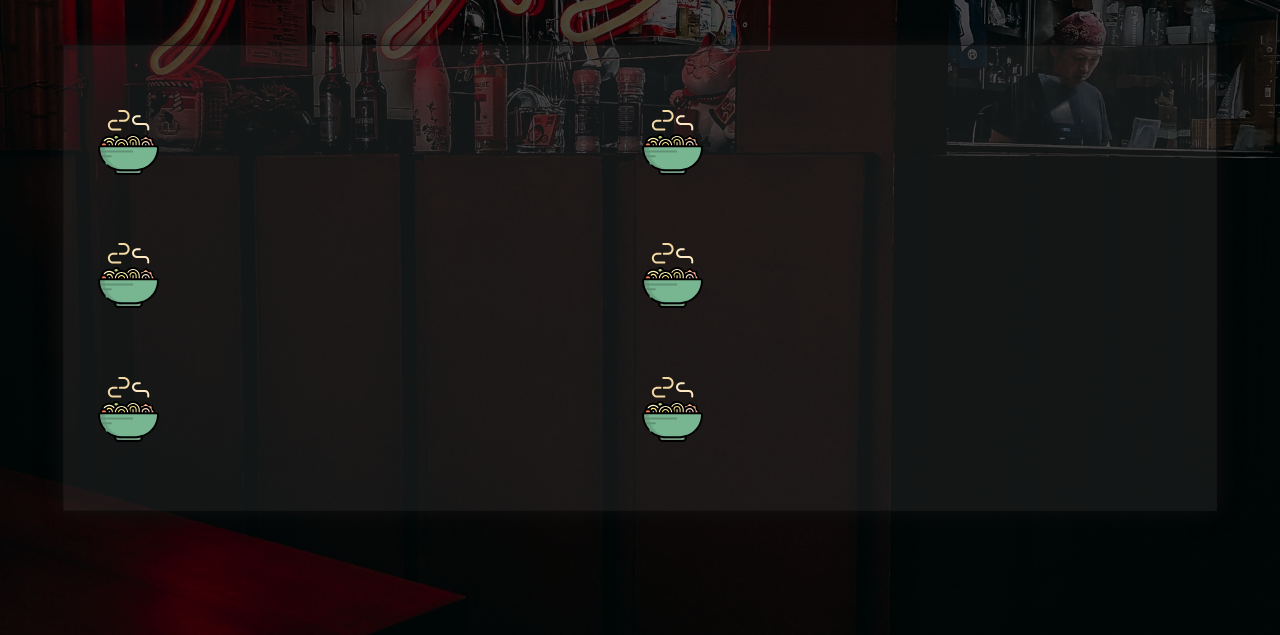
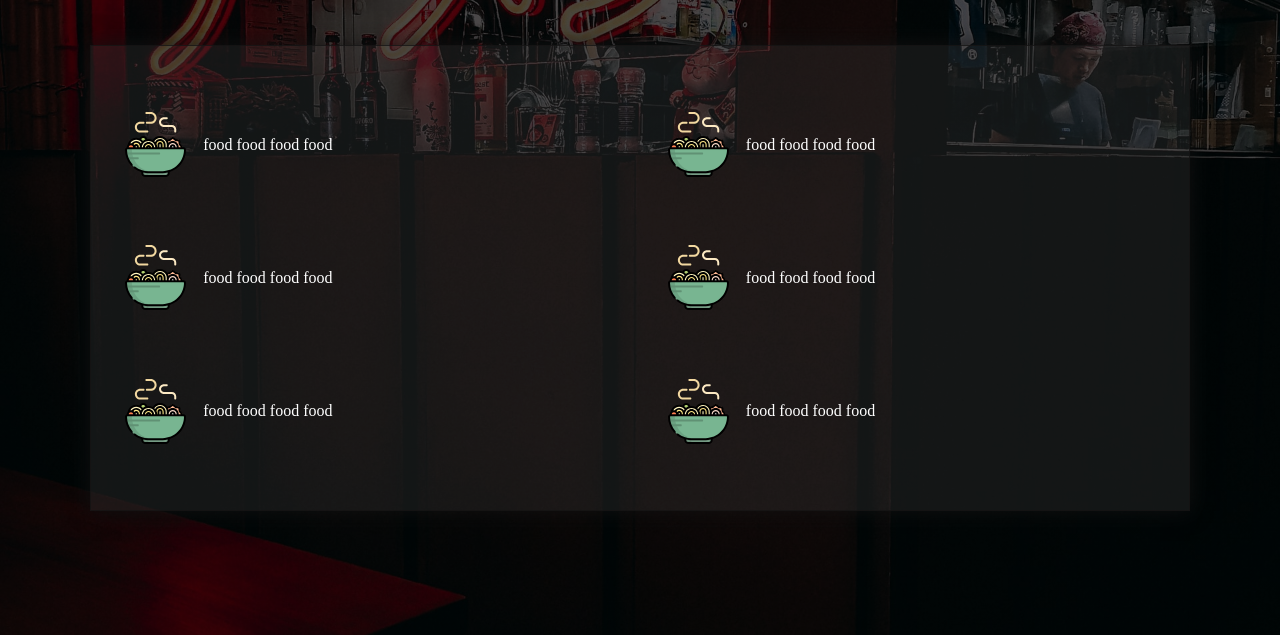
Before and after one commit to Marshnme/Restaurant-HomePage, a website built with webpack: page dist/index.html in a window 1280 px wide. Both pictures are taken after a click on the element "Menu". Shown: the part 165-800 px from the top of the page. Built offline with nearby package versions, Linux system fonts and the light colour scheme.

Commit message:
added sample text to menu items

```diff
--- a/src/components/menu.js
+++ b/src/components/menu.js
@@ -13,6 +13,7 @@ const menu = () => {
 
     mainEle.appendChild(menuTitle)
     mainEle.appendChild(infoContainer)
+
 
 
     let menuItemOneContain = document.createElement("div")
@@ -45,10 +46,14 @@ const menu = () => {
     console.log(allItems)
 
     allItems.map((item) => {
+        let exampleText= document.createElement("p")
+        exampleText.textContent = "food food food food"
+
         let imgTag = document.createElement("img")
             imgTag.src = icon
             imgTag.width = "65"
         item.appendChild(imgTag)
+        item.appendChild(exampleText)
     })
 
 
--- a/src/style.css
+++ b/src/style.css
@@ -97,7 +97,7 @@ main{
 /* menu styles */
 
 .info-contain-menu{
-    width:100%;
+    min-width: 95%;
     justify-content:normal;
     display:grid;
     grid-template-areas:
@@ -105,10 +105,17 @@ main{
      'item-three item-four '
      'item-five item-six '
     ;
+    column-gap: 5%;
 }
 
 .menu-item{
-    align-self:center;
+    display:flex;
+    align-items: center;
+}
+
+.menu-item > p{
+    /* align-self: center; */
+    padding-left:15px;
 }
 
 .menu-item-one{
```
